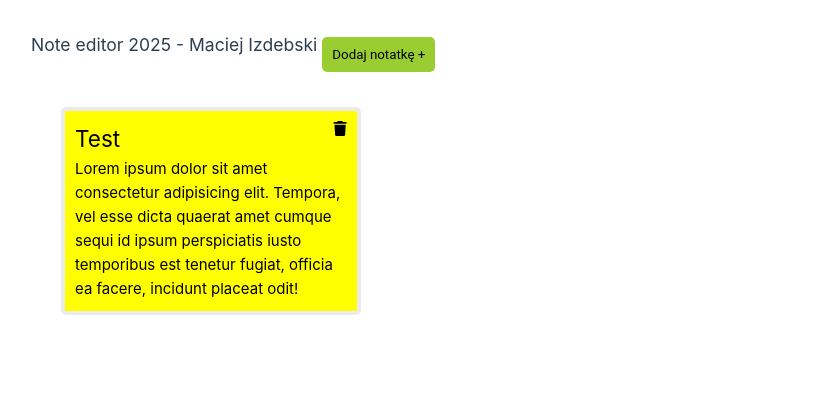
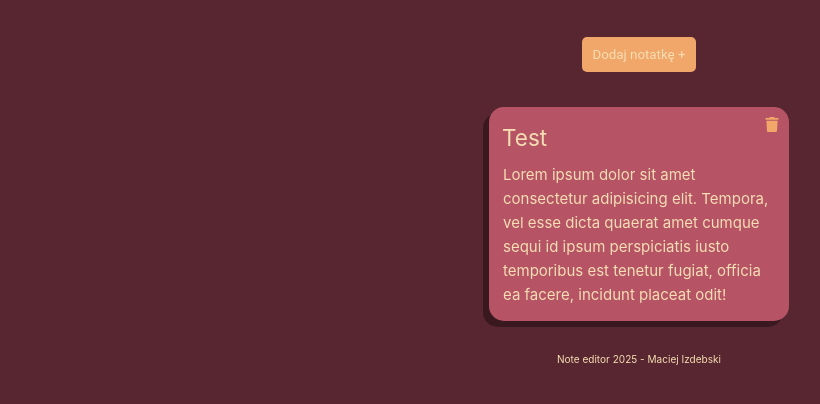
Before and after one commit to MaciejIzdebski/SimpleNoteEditor, a Vue app in the folder frontend/: page / in a window 1280 px wide. Shown: the top 404 px of the page, without its empty margins (1-821 px from the left). Built offline with nearby package versions, Linux system fonts and the light colour scheme.

Commit message:
Change coloring

```diff
--- a/frontend/src/App.vue
+++ b/frontend/src/App.vue
@@ -7,32 +7,42 @@ const notes = useNotesStore()
 
 <template>
   <header>
-    <h3 class="">Note editor 2025 - Maciej Izdebski</h3>
     <button @click="notes.create()" id="create-note-button">Dodaj notatkę +</button>
   </header>
 
   <RouterView />
+
+  <footer>
+    <h6 class="">Note editor 2025 - Maciej Izdebski</h6>
+  </footer>
 </template>
 
 <style scoped>
 header {
   display: flex;
-  flex-direction: row;
-  line-height: 1.5;
-  max-height: 100vh;
+  flex-direction: column;
+  justify-items: center;
+  align-items: center;
+}
+
+footer {
+  width: 100%;
+  text-align: center;
+  color: wheat;
 }
 
 #create-note-button {
-  background-color: yellowgreen;
-  color: black;
+  background-color: var(--color-primary);
+  color: var(--color-text);
   padding: 10px;
   margin: 5px;
   border-radius: 5px;
   border: none;
 
   font-family: Roboto, Verdana, Geneva, Tahoma, sans-serif;
+
   &:hover {
-   filter: brightness(60%);
+   background-color: var(--color-secondary);
    cursor: pointer;
    align-self: center;
   }
--- a/frontend/src/assets/base.css
+++ b/frontend/src/assets/base.css
@@ -1,54 +1,17 @@
-/* color palette from <https://github.com/vuejs/theme> */
+/* semantic color variables for this project */
 :root {
-  --vt-c-white: #ffffff;
-  --vt-c-white-soft: #f8f8f8;
-  --vt-c-white-mute: #f2f2f2;
+  --color-background: #582630;
+  --color-secondary-background: #B65466;
 
-  --vt-c-black: #181818;
-  --vt-c-black-soft: #222222;
-  --vt-c-black-mute: #282828;
+  --color-border: #39181F;
+  --color-outline: #97DFFC;
+  --color-primary: #F1A66A;
+  --color-secondary: #F26157;
 
-  --vt-c-indigo: #2c3e50;
-
-  --vt-c-divider-light-1: rgba(60, 60, 60, 0.29);
-  --vt-c-divider-light-2: rgba(60, 60, 60, 0.12);
-  --vt-c-divider-dark-1: rgba(84, 84, 84, 0.65);
-  --vt-c-divider-dark-2: rgba(84, 84, 84, 0.48);
-
-  --vt-c-text-light-1: var(--vt-c-indigo);
-  --vt-c-text-light-2: rgba(60, 60, 60, 0.66);
-  --vt-c-text-dark-1: var(--vt-c-white);
-  --vt-c-text-dark-2: rgba(235, 235, 235, 0.64);
+  --color-text: wheat;
 }
 
-/* semantic color variables for this project */
-:root {
-  --color-background: var(--vt-c-white);
-  --color-background-soft: var(--vt-c-white-soft);
-  --color-background-mute: var(--vt-c-white-mute);
 
-  --color-border: var(--vt-c-divider-light-2);
-  --color-border-hover: var(--vt-c-divider-light-1);
-
-  --color-heading: var(--vt-c-text-light-1);
-  --color-text: var(--vt-c-text-light-1);
-
-  --section-gap: 160px;
-}
-
-@media (prefers-color-scheme: dark) {
-  :root {
-    --color-background: var(--vt-c-black);
-    --color-background-soft: var(--vt-c-black-soft);
-    --color-background-mute: var(--vt-c-black-mute);
-
-    --color-border: var(--vt-c-divider-dark-2);
-    --color-border-hover: var(--vt-c-divider-dark-1);
-
-    --color-heading: var(--vt-c-text-dark-1);
-    --color-text: var(--vt-c-text-dark-2);
-  }
-}
 
 *,
 *::before,
--- a/frontend/src/assets/main.css
+++ b/frontend/src/assets/main.css
@@ -7,24 +7,10 @@
   font-weight: normal;
 }
 
-a,
-.green {
-  text-decoration: none;
-  color: hsla(160, 100%, 37%, 1);
-  transition: 0.4s;
-  padding: 3px;
+body {
+  min-height: 100vh;
 }
 
-@media (hover: hover) {
-  a:hover {
-    background-color: hsla(160, 100%, 37%, 0.2);
-  }
+main, #app {
+  min-height: 100%;
 }
-
-@media (min-width: 1024px) {
-  body {
-
-  }
-
-
-}
--- a/frontend/src/components/Note.vue
+++ b/frontend/src/components/Note.vue
@@ -3,7 +3,7 @@
         <div class="note-header">
             <h2 contenteditable="true">{{ note.title }}</h2>
             <div style="width-"></div>
-            <svg @click="noteStore.remove(note)" xmlns="http://www.w3.org/2000/svg" viewBox="0 0 448 512"><!--!Font Awesome Free 6.7.2 by @fontawesome - https://fontawesome.com License - https://fontawesome.com/license/free Copyright 2025 Fonticons, Inc.--><path d="M135.2 17.7L128 32 32 32C14.3 32 0 46.3 0 64S14.3 96 32 96l384 0c17.7 0 32-14.3 32-32s-14.3-32-32-32l-96 0-7.2-14.3C307.4 6.8 296.3 0 284.2 0L163.8 0c-12.1 0-23.2 6.8-28.6 17.7zM416 128L32 128 53.2 467c1.6 25.3 22.6 45 47.9 45l245.8 0c25.3 0 46.3-19.7 47.9-45L416 128z"/></svg>
+            <svg @click="noteStore.remove(note)" xmlns="http://www.w3.org/2000/svg" viewBox="0 0 448 512"><!--!Font Awesome Free 6.7.2 by @fontawesome - https://fontawesome.com License - https://fontawesome.com/license/free Copyright 2025 Fonticons, Inc.--><path fill="currentColor" d="M135.2 17.7L128 32 32 32C14.3 32 0 46.3 0 64S14.3 96 32 96l384 0c17.7 0 32-14.3 32-32s-14.3-32-32-32l-96 0-7.2-14.3C307.4 6.8 296.3 0 284.2 0L163.8 0c-12.1 0-23.2 6.8-28.6 17.7zM416 128L32 128 53.2 467c1.6 25.3 22.6 45 47.9 45l245.8 0c25.3 0 46.3-19.7 47.9-45L416 128z"/></svg>
         </div>
         <p contenteditable="true" >{{ note.description }}</p>
     </div>
@@ -28,13 +28,13 @@ watch(note, () => noteStore.update(note), {
 
 <style lang="scss" scoped>
 .note {
-    background-color: yellow;
-    color: black;
+    background-color: var(--color-secondary-background);
+    color: var(--color-text);
 
     padding: 10px;
 
-    border-radius: 5px;
-    border: solid 4px #ebebeb;
+    border-radius: 15px;
+    box-shadow: -6px 6px var(--color-border);
 
     width: 300px;
 
@@ -43,20 +43,32 @@ watch(note, () => noteStore.update(note), {
         flex-direction: row;
         & > h2 {
             width: 100%;
+            padding: 3px 3px;
+            margin-top: 0px;
+            margin-right: 5px;
+
+            &:focus{
+                outline: solid 3px var(--color-outline);
+            }
         }
         & > svg {
             width: 15px;
             height: 15px;
-
+            color: var(--color-primary);
             &:hover {
                 cursor: pointer;
-                filter: hue-rotate(0) saturate(70%) brightness(70%);
+                color: var(--color-secondary);
             }
         }
     }
 
     & > p {
         text-wrap: wrap;
+        padding: 4px;
+        &:focus{
+            outline: solid 3px var(--color-outline);
+            outline-offset: 3px 3px;
+        }
     }
 }
 
--- a/frontend/src/router/index.js
+++ b/frontend/src/router/index.js
@@ -1,5 +1,5 @@
 import { createRouter, createWebHistory } from 'vue-router'
-import HomeView from '../views/HomeView.vue'
+import NoteView from '../views/NoteView.vue'
 
 const router = createRouter({
   history: createWebHistory(import.meta.env.BASE_URL),
@@ -7,7 +7,7 @@ const router = createRouter({
     {
       path: '/',
       name: 'home',
-      component: HomeView,
+      component: NoteView,
     }
   ],
 })
--- a/frontend/src/views/HomeView.vue
+++ b/frontend/src/views/NoteView.vue
@@ -14,12 +14,12 @@ const notesStore = useNotesStore()
 <style>
 main {
   display: flex;
-  align-items: center center;
+  align-content: start;
+  justify-content: center;
   flex-direction: row;
   margin: 15px;
   padding: 15px;
-  gap: 7px;
-
+  gap: 15px;
   flex-wrap: wrap;
 }
 </style>
```
